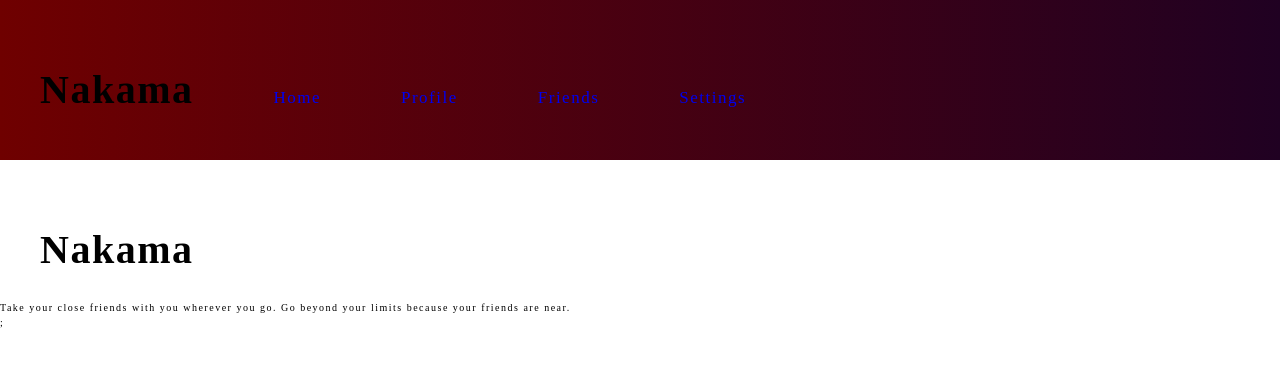
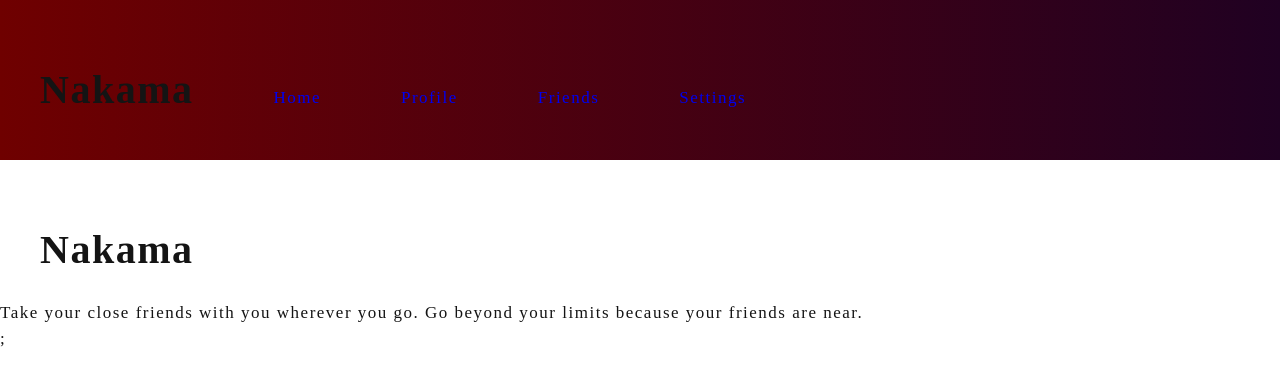
Before and after one commit to moody2times/app, a React (Create React App) app in the folder client/: page / in a window 1280 px wide. Shown: the top 384 px of the page. Built offline with nearby package versions, Linux system fonts and the light colour scheme.

Commit message:
:lipstick: Update styles

```diff
--- a/client/src/styles/index.css
+++ b/client/src/styles/index.css
@@ -7,10 +7,12 @@
 }
 
 :root {
+	color: #141414;
 	font-size: 62.5%;
 }
 
 body {
+	font-size: 1.7rem;
 	letter-spacing: 0.15rem;
 	line-height: 1.5;
 }
```
